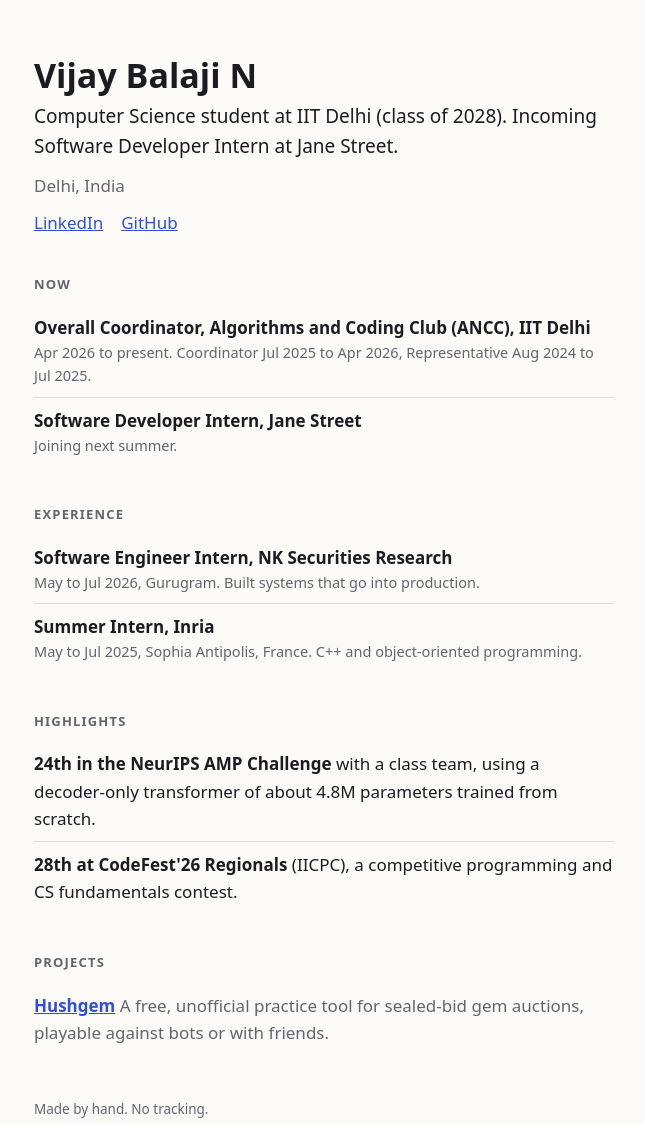
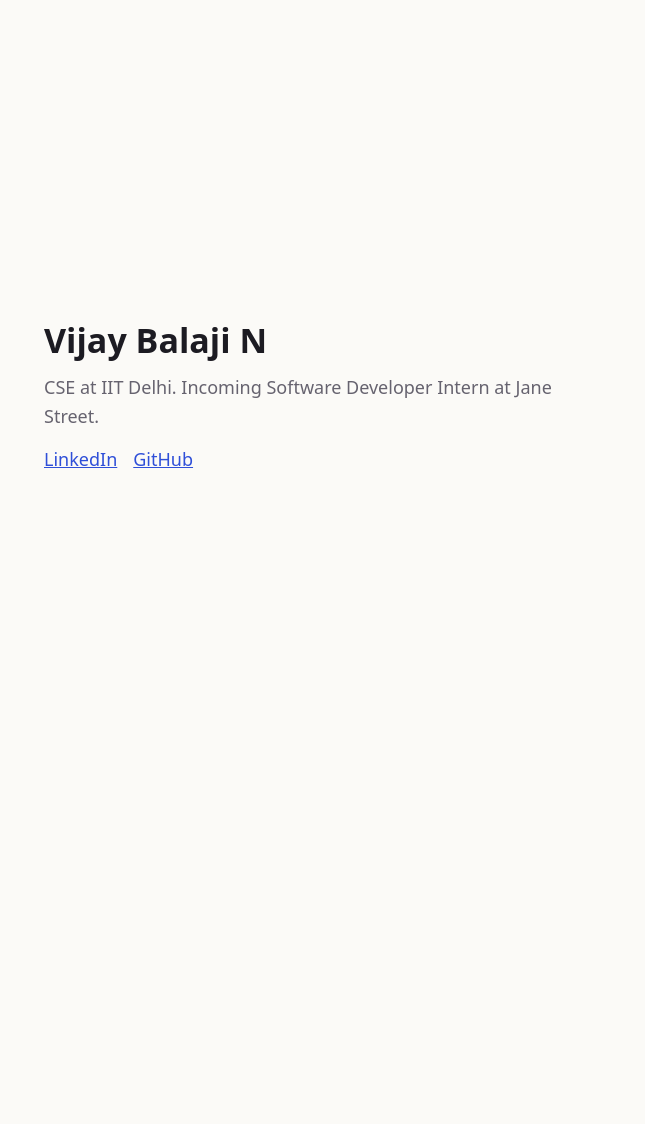
Before and after one commit to VijayBalajiN/VijayBalajiN.github.io, a plain HTML site: page index.html in a window 1280 px wide. Shown: the whole page, without its empty margins (316-961 px from the left). After the commit the page ends 800 px from the top, so only its background shows below. Drawn offline with Linux system fonts and the light colour scheme.

Commit message:
Simplify site
Co-Authored-By: Claude Sonnet 5.5 <noreply@anthropic.com>

```diff
--- a/index.html
+++ b/index.html
@@ -6,57 +6,21 @@
 <title>Vijay Balaji N</title>
 <meta name="description" content="Vijay Balaji N. Computer Science at IIT Delhi.">
 <style>
-:root{--bg:#fbfaf7;--ink:#1c1b22;--muted:#66636f;--line:#e2dfd8;--link:#2f4fd8}
-@media (prefers-color-scheme:dark){:root{--bg:#121118;--ink:#ecebf3;--muted:#9c99ab;--line:#2c2a38;--link:#8ea2ff}}
-*{box-sizing:border-box}
-body{margin:0;background:var(--bg);color:var(--ink);font:17px/1.6 system-ui,-apple-system,"Segoe UI",Roboto,sans-serif}
-main{max-width:620px;margin:0 auto;padding:56px 20px 64px}
-h1{font-size:34px;line-height:1.15;margin:0 0 6px}
-h2{font-size:13px;letter-spacing:.09em;text-transform:uppercase;color:var(--muted);margin:38px 0 10px;font-weight:700}
-p{margin:0 0 10px}
-.lead{font-size:19px}
+:root{--bg:#fbfaf7;--ink:#1c1b22;--muted:#66636f;--link:#2f4fd8}
+@media (prefers-color-scheme:dark){:root{--bg:#121118;--ink:#ecebf3;--muted:#9c99ab;--link:#8ea2ff}}
+body{margin:0;min-height:100vh;display:grid;place-items:center;background:var(--bg);color:var(--ink);font:18px/1.6 system-ui,-apple-system,"Segoe UI",Roboto,sans-serif}
+main{padding:24px;max-width:560px}
+h1{font-size:34px;margin:0 0 6px}
+p{margin:0 0 14px}
 .muted{color:var(--muted)}
-a{color:var(--link)}
-ul{list-style:none;padding:0;margin:0}
-li{padding:9px 0;border-top:1px solid var(--line)}
-li:first-child{border-top:0}
-li b{font-weight:650}
-li .when{display:block;font-size:14.5px;color:var(--muted)}
-.links{display:flex;flex-wrap:wrap;gap:6px 18px}
-footer{margin-top:44px;font-size:13.5px;color:var(--muted)}
+a{color:var(--link);margin-right:16px}
 </style>
 </head>
 <body>
 <main>
   <h1>Vijay Balaji N</h1>
-  <p class="lead">Computer Science student at IIT Delhi (class of 2028). Incoming Software Developer Intern at Jane Street.</p>
-  <p class="muted">Delhi, India</p>
-  <p class="links"><a href="https://www.linkedin.com/in/vijay-balaji-n/">LinkedIn</a> <a href="https://github.com/VijayBalajiN">GitHub</a></p>
-
-  <h2>Now</h2>
-  <ul>
-    <li><b>Overall Coordinator, Algorithms and Coding Club (ANCC), IIT Delhi</b><span class="when">Apr 2026 to present. Coordinator Jul 2025 to Apr 2026, Representative Aug 2024 to Jul 2025.</span></li>
-    <li><b>Software Developer Intern, Jane Street</b><span class="when">Joining next summer.</span></li>
-  </ul>
-
-  <h2>Experience</h2>
-  <ul>
-    <li><b>Software Engineer Intern, NK Securities Research</b><span class="when">May to Jul 2026, Gurugram. Built systems that go into production.</span></li>
-    <li><b>Summer Intern, Inria</b><span class="when">May to Jul 2025, Sophia Antipolis, France. C++ and object-oriented programming.</span></li>
-  </ul>
-
-  <h2>Highlights</h2>
-  <ul>
-    <li><b>24th in the NeurIPS AMP Challenge</b> with a class team, using a decoder-only transformer of about 4.8M parameters trained from scratch.</li>
-    <li><b>28th at CodeFest'26 Regionals</b> (IICPC), a competitive programming and CS fundamentals contest.</li>
-  </ul>
-
-  <h2>Projects</h2>
-  <ul>
-    <li><a href="https://vijaybalajin.github.io/hushgem/"><b>Hushgem</b></a> <span class="muted">A free, unofficial practice tool for sealed-bid gem auctions, playable against bots or with friends.</span></li>
-  </ul>
-
-  <footer>Made by hand. No tracking.</footer>
+  <p class="muted">CSE at IIT Delhi. Incoming Software Developer Intern at Jane Street.</p>
+  <p><a href="https://www.linkedin.com/in/vijay-balaji-n/">LinkedIn</a><a href="https://github.com/VijayBalajiN">GitHub</a></p>
 </main>
 </body>
 </html>
```
